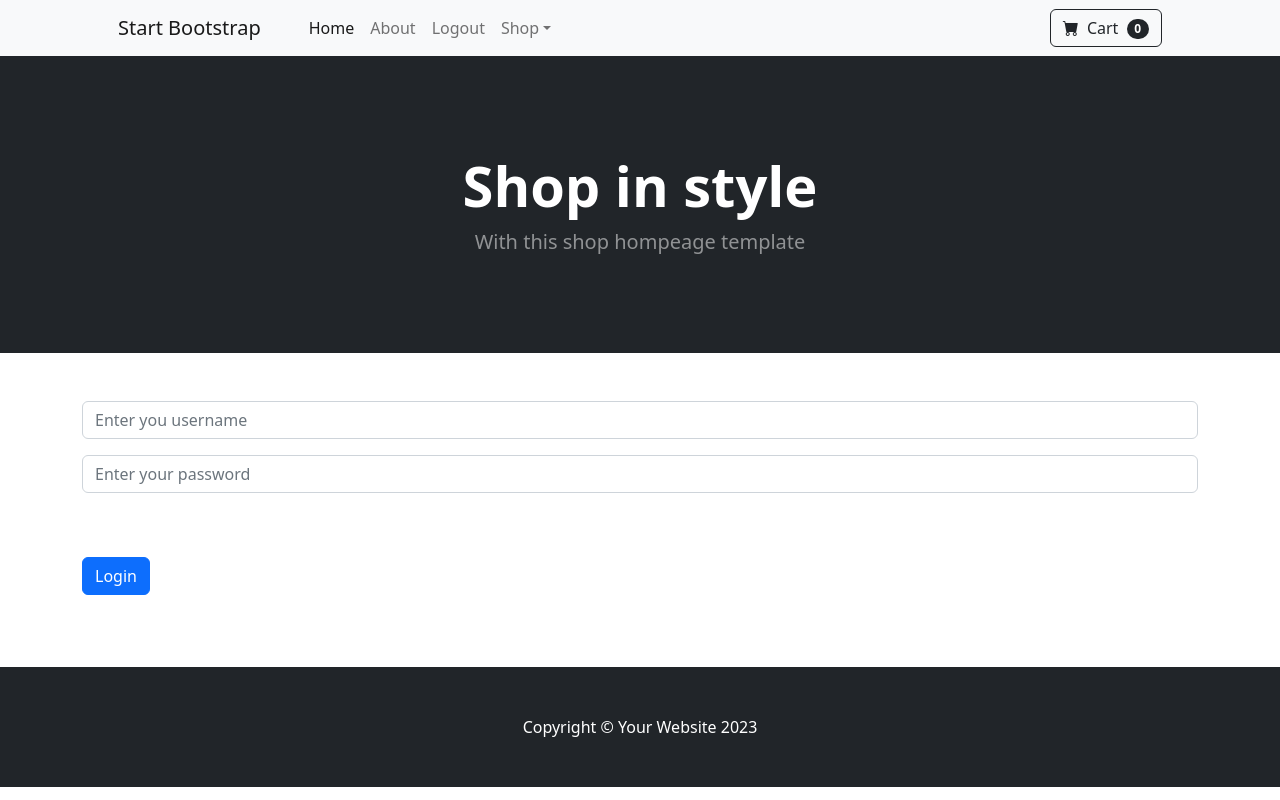
After one commit to MykolaIvanowski/DSH, a Django app: page /login/ in a window 1280 px wide. The commit adds this page. Run offline with Django 4.2, Linux system fonts and the light colour scheme; some libraries are stand-ins or nearby versions.

Commit message:
templates, login

```diff
--- a/app_dsh/templates/base.html
+++ b/app_dsh/templates/base.html
@@ -1,10 +1,33 @@
+{% load static %}
+
 <!DOCTYPE html>
 <html lang="en">
-<head>
-    <meta charset="UTF-8">
-    <title>Title</title>
-</head>
-<body>
+    <head>
+        <meta charset="utf-8" />
+        <meta name="viewport" content="width=device-width, initial-scale=1, shrink-to-fit=no" />
+        <meta name="description" content="" />
+        <meta name="author" content="" />
+        <title>Shop Homepage - Start Bootstrap Template</title>
+        <!-- Favicon-->
+        <link rel="icon" type="image/x-icon" href="{% static 'assets/favicon.ico' %}" />
+        <!-- Bootstrap icons-->
+        <link href="https://cdn.jsdelivr.net/npm/bootstrap-icons@1.5.0/font/bootstrap-icons.css" rel="stylesheet" />
+        <!-- Core theme CSS (includes Bootstrap)-->
+        <link href="{% static 'css/styles.css' %}" rel="stylesheet" />
+    </head>
+    <body>
 
-</body>
+        <!-- Navigation-->
+        {% include 'navbar.html' %}
+        {% block content %}
+        {% endblock %}
+        <!-- Footer-->
+        <footer class="py-5 bg-dark">
+            <div class="container"><p class="m-0 text-center text-white">Copyright &copy; Your Website 2023</p></div>
+        </footer>
+        <!-- Bootstrap core JS-->
+        <script src="https://cdn.jsdelivr.net/npm/bootstrap@5.2.3/dist/js/bootstrap.bundle.min.js"></script>
+        <!-- Core theme JS-->
+        <script src="{% static 'js/scripts.js' %}"></script>
+    </body>
 </html>
--- /dev/null
+++ b/app_dsh/templates/login.html
@@ -0,0 +1,29 @@
+{% extends 'base.html' %}
+{% block content %}
+        <header class="bg-dark py-5">
+            <div class="container px-4 px-lg-5 my-5">
+                <div class="text-center text-white">
+                    <h1 class="display-4 fw-bolder">Shop in style</h1>
+                    <p class="lead fw-normal text-white-50 mb-0">With this shop hompeage template</p>
+                </div>
+            </div>
+        </header>
+        <div class="container">
+
+          <br><br>
+                <form method="POST" action="{% url 'login' %}">
+                  {% csrf_token %}
+                    <div class="mb-3">
+                      <input type="text" class="form-control" name="username" placeholder="Enter you username">
+                    </div>
+                    <div class="mb-3">
+                      <input type="password" class="form-control" name="password" placeholder="Enter your password">
+                    </div>
+                      <br><br>
+                    <div class="login-container">
+                    <button type="submit" class="btn btn-primary">Login</button>
+                    </div>
+              </form>
+          <br><br><br>
+        </div>
+{% endblock %}
--- a/app_dsh/templates/navbar.html
+++ b/app_dsh/templates/navbar.html
@@ -5,8 +5,13 @@
                 <button class="navbar-toggler" type="button" data-bs-toggle="collapse" data-bs-target="#navbarSupportedContent" aria-controls="navbarSupportedContent" aria-expanded="false" aria-label="Toggle navigation"><span class="navbar-toggler-icon"></span></button>
                 <div class="collapse navbar-collapse" id="navbarSupportedContent">
                     <ul class="navbar-nav me-auto mb-2 mb-lg-0 ms-lg-4">
-                        <li class="nav-item"><a class="nav-link active" aria-current="page" href="#!">Home</a></li>
-                        <li class="nav-item"><a class="nav-link" href="#!">About</a></li>
+                        <li class="nav-item"><a class="nav-link active" aria-current="page" href="{% url 'home' %}">Home</a></li>
+                        <li class="nav-item"><a class="nav-link" href="{% url 'about' %}">About</a></li>
+                        {% if user.is_auntentificated %}
+                        <li class="nav-item"><a class="nav-link" href="{% url 'login' %}">Login</a></li>
+                        {% else %}
+                        <li class="nav-item"><a class="nav-link" href="{% url 'logout' %}">Logout</a></li>
+                        {% endif %}
                         <li class="nav-item dropdown">
                             <a class="nav-link dropdown-toggle" id="navbarDropdown" href="#" role="button" data-bs-toggle="dropdown" aria-expanded="false">Shop</a>
                             <ul class="dropdown-menu" aria-labelledby="navbarDropdown">
--- a/app_dsh/urls.py
+++ b/app_dsh/urls.py
@@ -1,3 +1,5 @@
+from tkinter.font import names
+
 from django.urls import path
 
 from . import views
@@ -5,5 +7,7 @@ from . import views
 urlpatterns = [
     path("", views.index, name="index"),
     path("about/", views.about, name="about"),
-    path("home/", views.home, name="home")
+    path("home/", views.home, name="home"),
+    path("login/", views.login_user, name='login'),
+    path("logout", views.logout_user, name='logout')
 ]
--- a/app_dsh/views.py
+++ b/app_dsh/views.py
@@ -1,7 +1,8 @@
 from django.http import HttpResponse
 from django.shortcuts import render
 from .models import Product
-
+from django.contrib.auth import authenticate, login, logout
+from django.contrib import messages
 
 def index(request):
     data = Product.objects.all()
@@ -9,9 +10,16 @@ def index(request):
 
 
 def about(request):
-    return HttpResponse("<h3>about page</h3>")
+    return render(request, 'about.html', {})
 
 
 def home(request):
     products = Product.objects.all()
     return render(request,'home.html', {'products': products})
+
+
+def login_user(request):
+    return render(request, 'login.html',{})
+
+def logout_user(request):
+    pass
--- a/dsh/urls.py
+++ b/dsh/urls.py
@@ -24,6 +24,7 @@ from . import views
 urlpatterns = [
     path("admin/", admin.site.urls),
     path("index/", include("app_dsh.urls")),
-    path("", include("app_dsh.urls"))
+    path("", include("app_dsh.urls")),
+    path("about/", include("app_dsh.urls")),
 ]
 urlpatterns += static(settings.MEDIA_URL, document_root=settings.MEDIA_ROOT)
```
Also changed, not shown: app_dsh/templates/about.html (added, +33 -0 lines), app_dsh/templates/home.html (+4 -3 lines).
